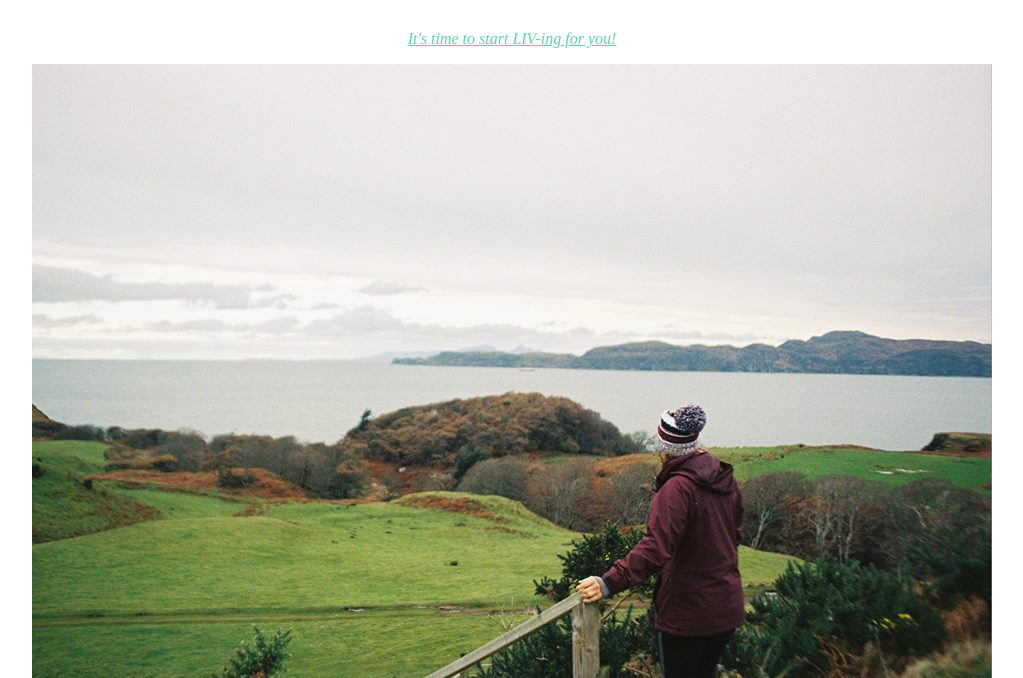
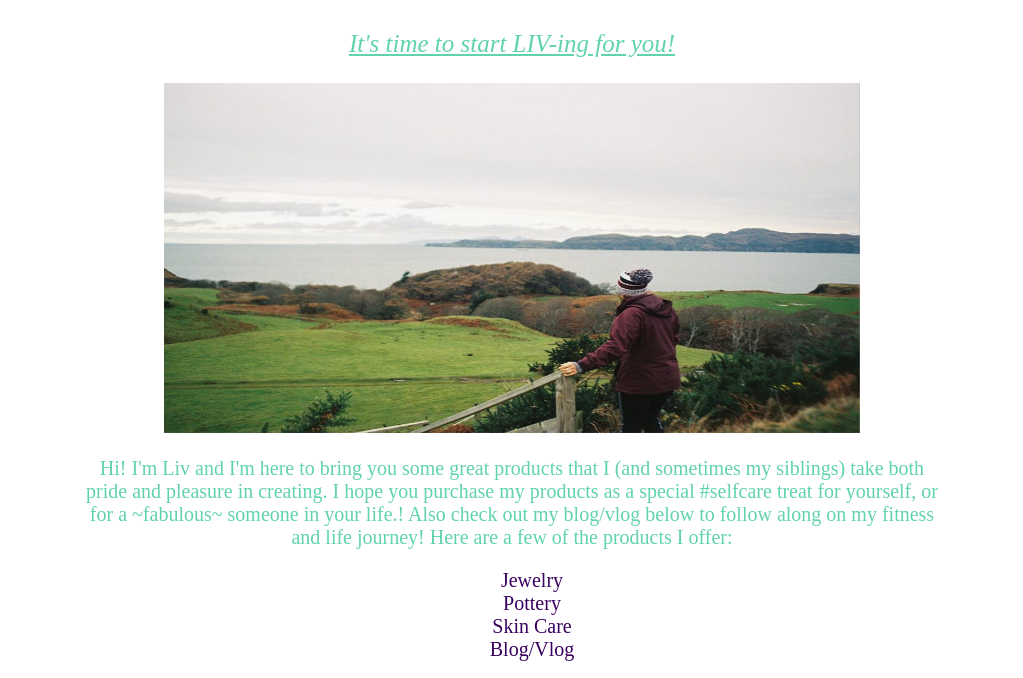
Before and after one commit to livnagler/livnagler.github.io, a plain HTML site: page unit_3/index.html in a window 1280 px wide. Shown: the part 95-773 px from the top of the page, without its empty margins (128-1151 px from the left). Drawn offline with Linux system fonts and the light colour scheme.

Commit message:
Unit 3 Final

```diff
--- a/unit_3/css/index.css
+++ b/unit_3/css/index.css
@@ -1,7 +1,6 @@
 body {
 	color: #60D2AF;
 	text-align: center;
-
 }
 h1 {
 	color: #390060;
@@ -10,23 +9,26 @@ h1 {
 }
 a {
 	color: #390060;
-
 }
 p {
 	margin-right: 200px;
 	margin-left: 200px;
+	font-size: 20px;
 }
 ul {
 	list-style-type: none;
 }
-li
+li {
+	font-size: 20px;
+	color: #390060;
+}
 img {
-	height: 55px;
-	width: 55px;
-	align-content: center;
+	height: 350px;
+	width: 55%;
+	background-color: #390060;
 }
 #slogan {
 	font-style: italic;
 	text-decoration: underline;
-
+	font-size: 25px;
 }
```
